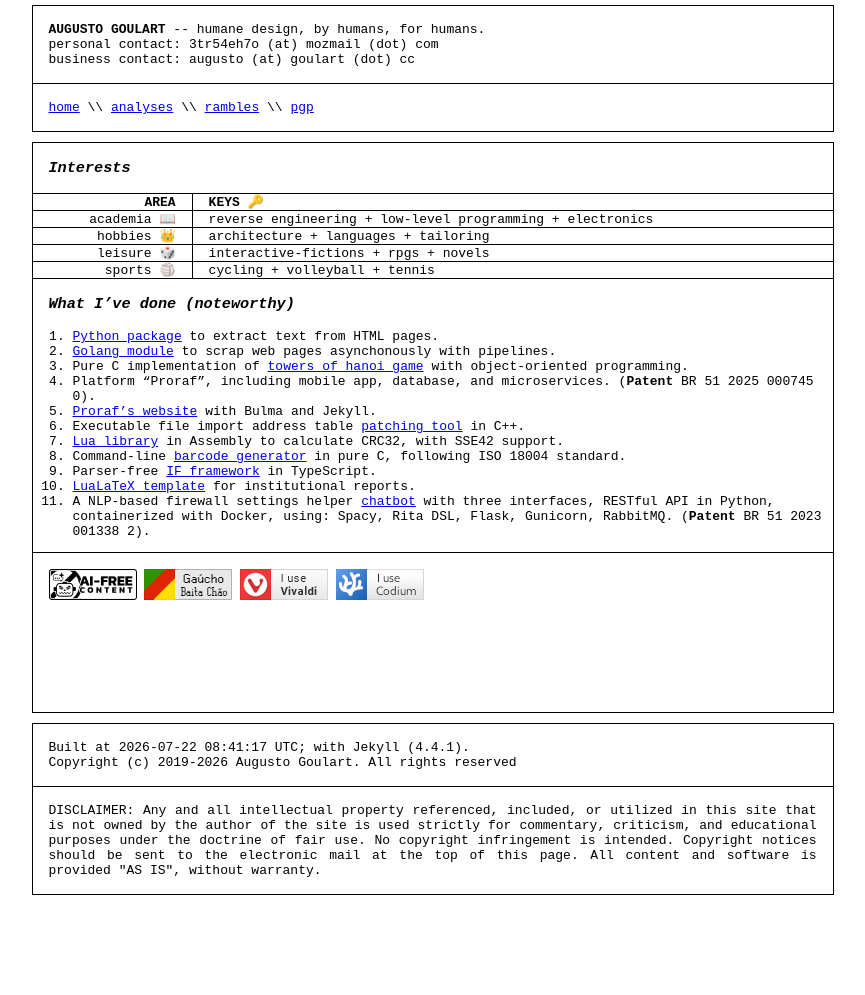
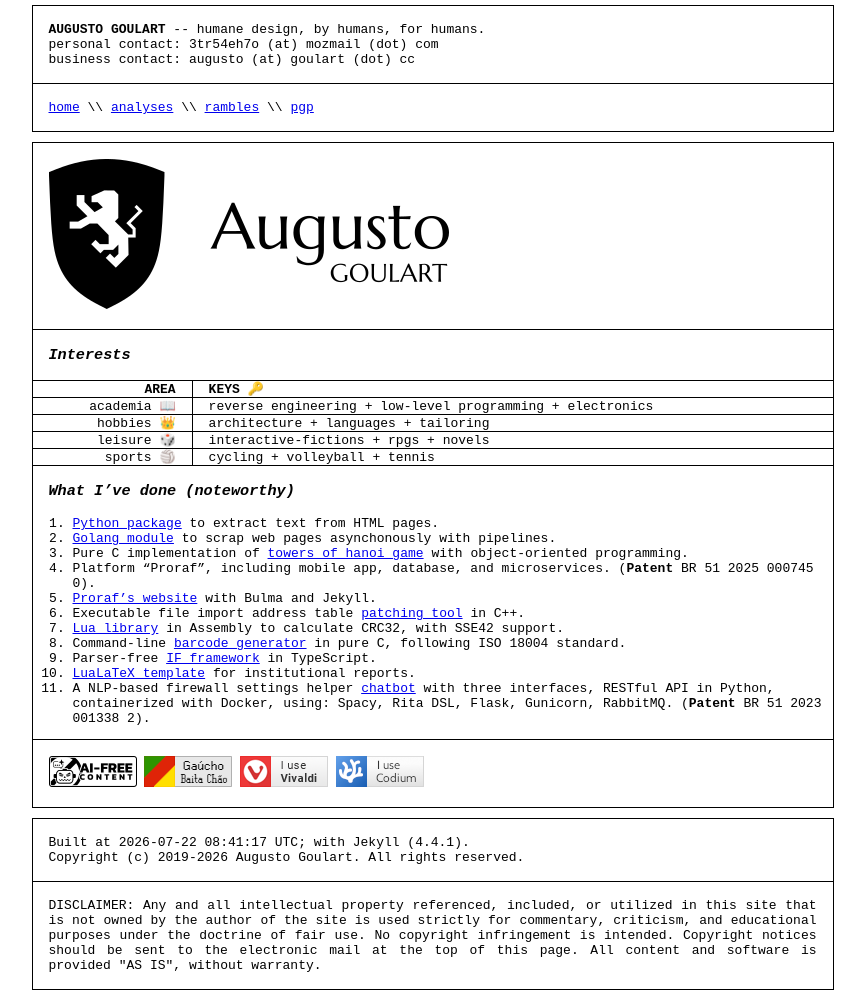
Before and after one commit to oAGoulart/oAGoulart.github.io, a Jekyll site: the page built from index.md, in a window 1280 px wide. Shown: the whole page, without its empty margins (200-1065 px from the left). Built offline with Jekyll 4.4.1, drawn with Linux system fonts in a browser that asks for light colours; before the commit the page ends 900 px from its top, so only the background shows below that.

Commit message:
Add logo

```diff
--- a/_layouts/default.html
+++ b/_layouts/default.html
@@ -86,7 +86,7 @@
       Built at {{ "now" | date: "%Y-%m-%d %H:%M:%S" }} UTC;
       with Jekyll ({{ jekyll.version }}).<br>
       Copyright (c) {{ site.firstyear }}-{{ "now" | date: "%Y" }}
-      {{ site.author }}. All rights reserved
+      {{ site.author }}. All rights reserved.
     </p>
     <hr>
     <p>
--- a/index.md
+++ b/index.md
@@ -3,6 +3,9 @@ layout: default
 title: home
 ---
 
+![Augusto Goulart](/media/logo-me.png)
+
+---
 ### Interests
 
 | AREA | KEYS 🔑 |
```
Also changed, not shown: media/logo-me.png (added).
